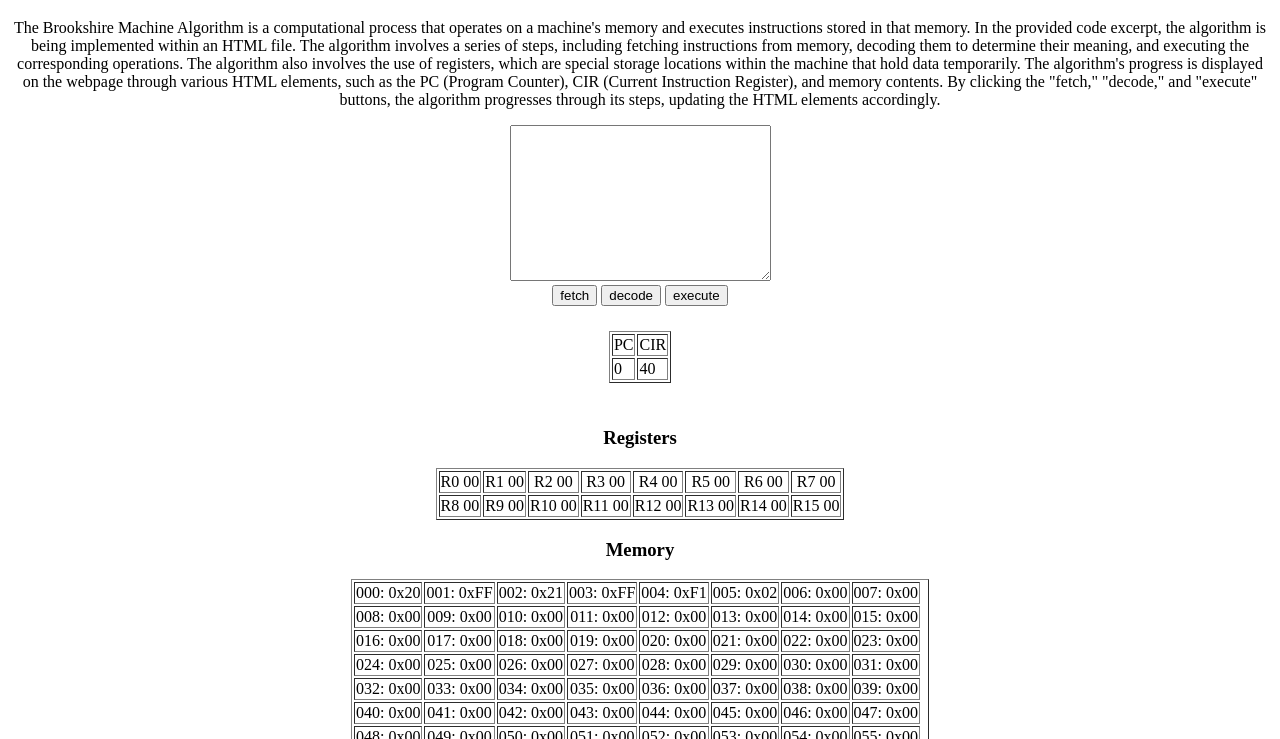
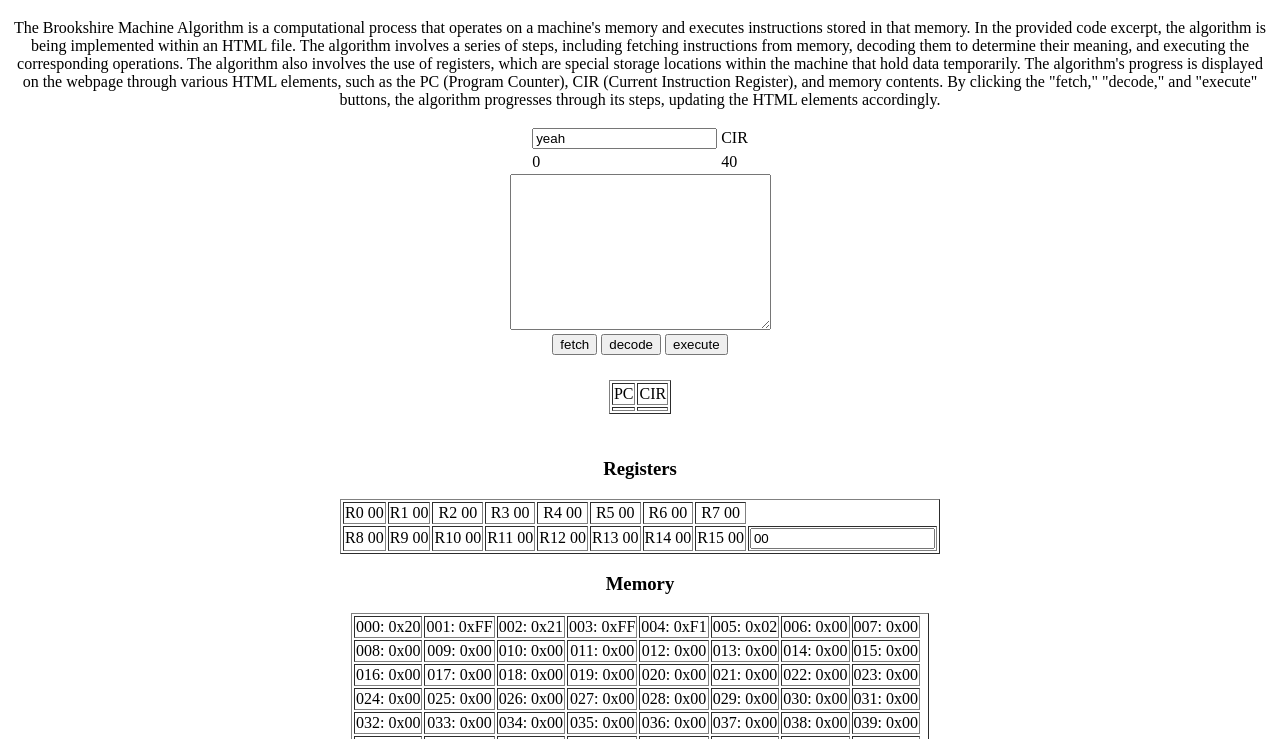
Before and after one commit to ClassicConor/BMJS, a plain HTML site: page main.html in a window 1280 px wide. Shown: the part 61-800 px from the top of the page. Drawn offline with Linux system fonts and the light colour scheme.

Commit message:
Added some stuff

```diff
--- a/main.html
+++ b/main.html
@@ -19,27 +19,25 @@
             }
 
             let reg_table_string = "<table border=1px>";
+
+            console.log(reg_table_string);
+
             for (let i = 0; i < registers.length; i++) {
                 if (i % 8 == 0 && i < registers.length) {
                     reg_table_string += "<\tr><tr>";
                 }
                 reg_table_string += "<td>R" + i + " " + registers[i].toString(16).toUpperCase().padStart(2, "0") + "</td>";
             }
+
+            reg_table_string += "<td><input type='text' id='input' value=\'" + registers[3].toString(16).toUpperCase().padStart(2, "0") + "\'></td>";
+
+            // reg_table_string += "<td><input type='text' id='input' value=" + machine_memory[i].toString(16).toUpperCase().padStart(2, "0") + "></td>";
             reg_table_string += "</table>";
 
             reg_table_string = reg_table_string.replace("<	r>", "");
             reg_table_string = reg_table_string.replace("<	r>", "");
 
             document.getElementById("Registers").innerHTML = reg_table_string;
-
-            // let mem_string = "";
-            // for (let i = 0; i < machine_memory.length; i++) {
-            //     mem_string += String(i).padStart(3, "0") + ": 0x" + machine_memory[i].toString(16).toUpperCase().padStart(2, "0") + " | ";
-            //     if (i % 8 == 7) {
-            //         mem_string += "<\a>";
-            //         mem_string += "<br>";
-            //     }
-            // }
 
             let mem_table_string = "<table border=1px>";
 
@@ -104,6 +102,18 @@
             accordingly.</p>
     </header>
 
+    <table>
+        <tr>
+            <td><input type="text" name="" id="" value="yeah"></td>
+            <td>CIR</td>
+        </tr>
+        <tr>
+            <td id="PC"></td>
+            <td id="CIR"></td>
+        </tr>
+    </table>
+
+
     <section id="controlArea">
         <textarea name="textArea" id="inputTextArea" cols="30" rows="10"></textarea>
         <br>
```
